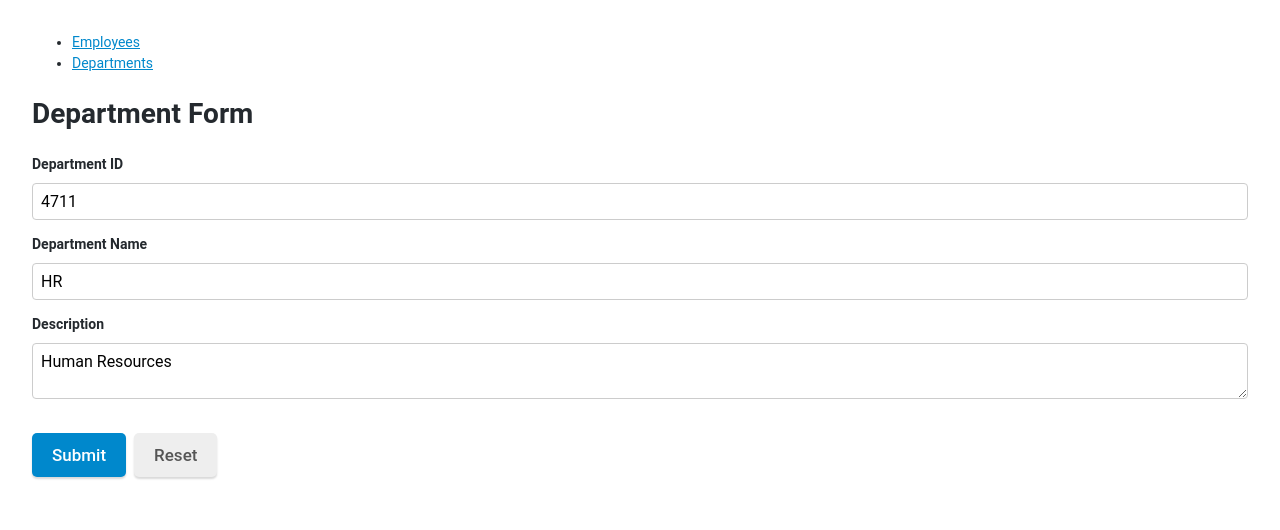
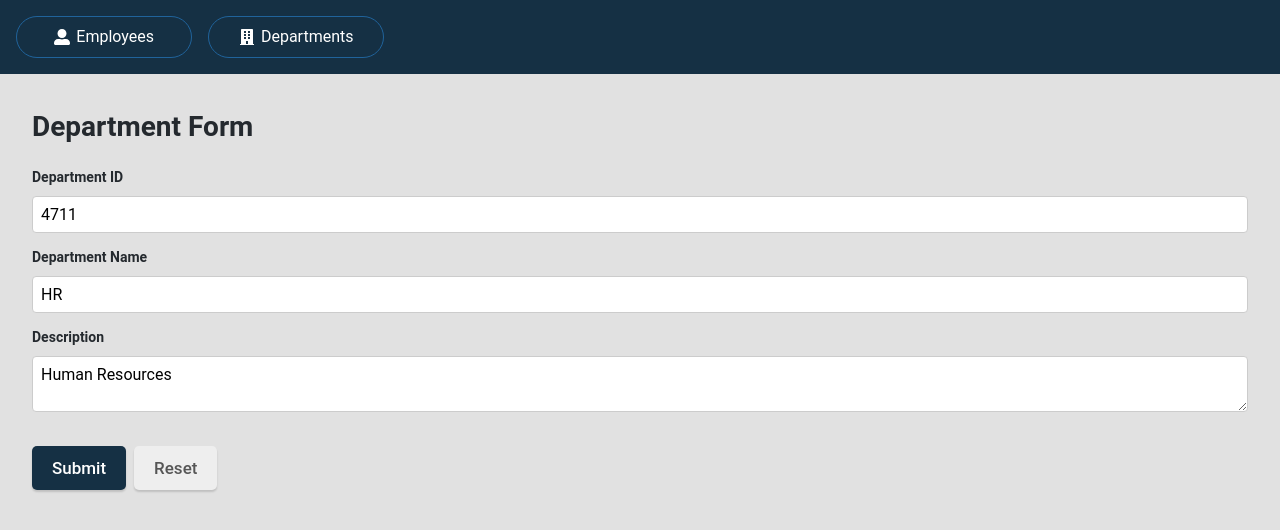
Before and after one commit to tkautenburger/react-demo-client, a React (Create React App) app: page /departments in a window 1280 px wide. Shown: the top 530 px of the page. Built offline with nearby package versions, Linux system fonts and the light colour scheme.

Commit message:
added nav bar

```diff
--- a/src/App.js
+++ b/src/App.js
@@ -4,6 +4,7 @@ import {
   Route,
   Link
 } from "react-router-dom";
+import {FaUserAlt, FaBuilding } from "react-icons/fa"
 
 import DepartmentForm from './components/departmentForm'
 import EmployeeForm from './components/employeeForm'
@@ -13,17 +14,19 @@ import {employees, departments} from './data.json'
 function App() {
   return (
     <Router>
-      <div className="app">
+      <div >
         <header>
           <nav>
             <ul>
               <li>
-                <Link to="/employees" >
+                <Link to="/employees" className="btn btn-header">
+                  <FaUserAlt />
                   <span>Employees</span>
                 </Link>
               </li>
               <li>
-                <Link to="/departments" >
+                <Link to="/departments" className="btn btn-header">
+                  <FaBuilding />
                   <span>Departments</span>
                 </Link>
               </li>
--- a/src/components/departmentForm.js
+++ b/src/components/departmentForm.js
@@ -16,7 +16,7 @@ const DepartmentSchema = Yup.object().shape({
 });
 
 const DepartmentForm = (props) => (
-    <div>
+    <div className="app">
         <h1>Department Form</h1>
         <Formik
             initialValues={props.department}
--- a/src/components/employeeForm.js
+++ b/src/components/employeeForm.js
@@ -22,7 +22,7 @@ const EmployeeSchema = Yup.object().shape({
 });
 
 const EmployeeForm = (props) => (
-  <div>
+  <div className="app">
     <h1>Employee Form</h1>
     <Formik
       initialValues={props.employee}
--- a/src/styles.css
+++ b/src/styles.css
@@ -2,6 +2,16 @@
   box-sizing: border-box;
   font-family: Roboto, "Helvetica Neue", Helvetica, Arial,
     sans-serif, "Apple Color Emoji", "Segoe UI Emoji", "Segoe UI Symbol";
+}
+
+:root {
+  --page-bg: #e1e1e1;
+  --primary: #153044;
+  --button-bg: #20639b;
+  --error: #ed553b;
+  --secondary: #3caea3;
+  --dark-text: #444;
+  --light-text: #fff;
 }
 
 body {
@@ -10,7 +20,8 @@ body {
   font-size: 14px;
   line-height: 1.5;
   color: #24292e;
-  background-color: #fff;
+  /* background-color: #fff; */
+  background: var(--page-bg);
 }
 
 .app {
@@ -92,7 +103,8 @@ button {
   padding: 12px 20px;
   border-style: none;
   border-radius: 5px;
-  background-color: #08c;
+  /* background-color: #08c; */
+  background: var(--primary);
   box-shadow: 0px 2px 2px rgba(0, 0, 0, 0.15);
   font-size: 17px;
   font-weight: 500;
@@ -122,3 +134,78 @@ button.reset {
   border: none;
   color: #555;
 }
+
+header {
+  margin: 0;
+  padding: 1rem;
+  display: flex;
+  justify-content: space-between;
+  align-items: center;
+  background: var(--primary);
+}
+
+header ul {
+  list-style: none;
+  padding: 0;
+  margin: 0;
+}
+
+header li {
+  display: inline-block;
+  margin: 0 1rem 0 0;
+  padding: 0;
+}
+
+header a.btn {
+  width: 11rem;
+}
+
+.btn {
+  background: var(--button-bg);
+  color: var(--light-text);
+  border: none;
+  border-radius: 1.5rem;
+  padding: 0.5rem 1.5rem;
+  margin-left:0.5rem;
+  font-size: 1rem;
+  transition: all 0.4s ease;
+  display: inline-flex;
+  align-items: center;
+  justify-content: center;
+  cursor: pointer;
+  box-sizing: border-box;
+}
+.btn:first-child {
+  margin-left: 0;
+}
+
+a.btn {
+  text-decoration: none;
+  background-color: var(--primary);
+}
+
+.btn-delete {
+  background: var(--error);
+  color: white;
+}
+
+.btn > svg:first-child {
+  margin-right: 0.4rem;
+}
+
+.btn > svg:last-child {
+  margin-left: 0.4rem;
+}
+
+.btn:hover {
+  box-shadow: 0 2px 5px rgba(0, 0, 0, 0.4);
+}
+
+.btn-header {
+  background: var(--primary);
+  border: 1px solid var(--button-bg);
+}
+
+.btn-header:hover {
+  border-color: var(--light-text);
+}
```
